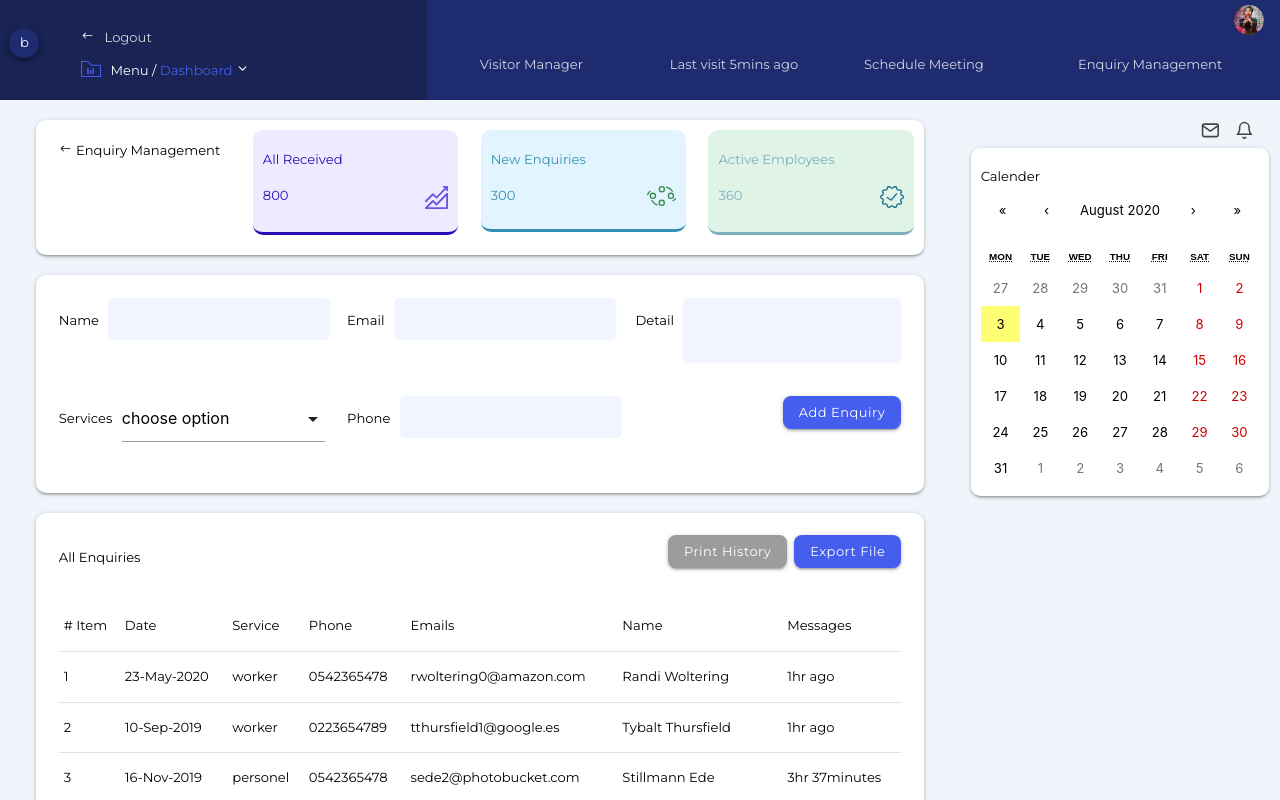
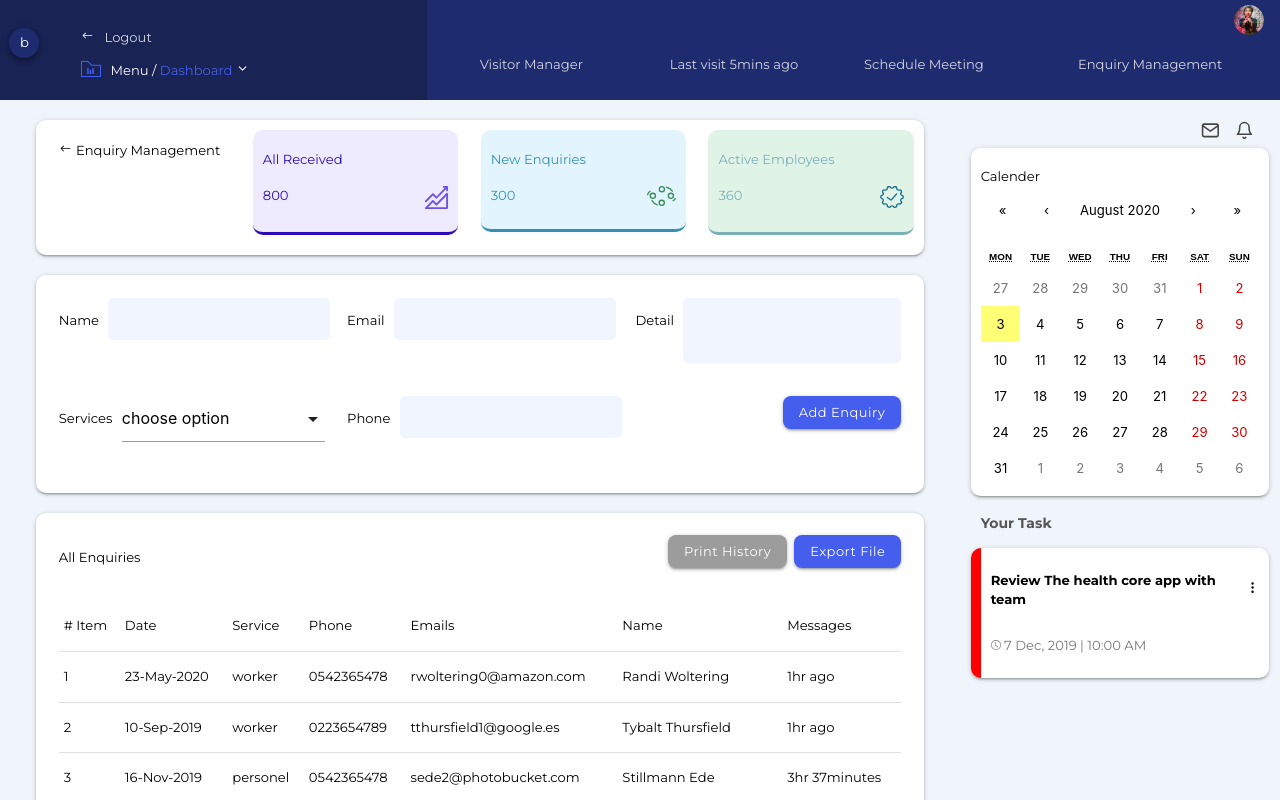
Before and after one commit to danielkpodo/webber-test, a React (Create React App) app: page / in a window 1280 px wide. Shown: the top 800 px of the page. Built offline with nearby package versions, Linux system fonts and the light colour scheme.

Commit message:
added task manager

```diff
--- /dev/null
+++ b/src/components/sidebar/Task.js
@@ -0,0 +1,26 @@
+import React from "react";
+import { BsThreeDotsVertical } from "react-icons/bs";
+import { BsClock } from "react-icons/bs";
+
+const Task = () => {
+  return (
+    <div className="task">
+      <h6>Your Task</h6>
+      <div className="content z-depth-1">
+        <div className="duty">
+          <p>Review The health core app with team</p>
+          <p>
+            <BsThreeDotsVertical />
+          </p>
+        </div>
+        <div className="timeline">
+          <p>
+            <BsClock class="clock" /> 7 Dec, 2019 | 10:00 AM
+          </p>
+        </div>
+      </div>
+    </div>
+  );
+};
+
+export default Task;
--- a/src/containers/App.css
+++ b/src/containers/App.css
@@ -241,6 +241,35 @@
   border: none;
 }
 
+.task h6 {
+  color: #555;
+  font-size: 14px;
+  padding: 0.625rem;
+  font-weight: 900;
+}
+.task .content {
+  background: #fff;
+  border-radius: 10px;
+  color: #000;
+  padding: 0.625rem;
+  border-left: 10px solid red;
+}
+.task .content .duty {
+  display: flex;
+  justify-content: space-between;
+  align-items: center;
+}
+.task .content .duty > p {
+  font-weight: 600;
+}
+.task .timeline p {
+  color: #555;
+  opacity: 0.8;
+}
+.task .clock {
+  font-size: 10px;
+}
+
 #footer {
   background: #ededed;
   color: #000;
--- a/src/containers/App.js
+++ b/src/containers/App.js
@@ -7,6 +7,7 @@ import Table from "../components/table/Table";
 import Footer from "../components/Footer";
 import Notifications from "../components/sidebar/Notifications";
 import Calender from "../components/sidebar/Calender";
+import Task from "../components/sidebar/Task";
 
 function App() {
   return (
@@ -22,10 +23,11 @@ function App() {
           <div className="col l3 sidebar-resizer">
             <Notifications />
             <Calender />
+            <Task />
           </div>
         </div>
-        <Footer />
       </main>
+      <Footer />
     </div>
   );
 }
--- a/src/containers/App.scss
+++ b/src/containers/App.scss
@@ -6,6 +6,7 @@
 @import "./scss/partials/enquiry-table";
 @import "./scss/partials/notifications";
 @import "./scss/partials/calender";
+@import "./scss/partials/task";
 @import "./scss/partials/footer";
 
 body {
--- /dev/null
+++ b/src/containers/scss/partials/_task.scss
@@ -0,0 +1,33 @@
+.task {
+  h6 {
+    color: #555;
+    font-size: 14px;
+    padding: 0.625rem;
+    font-weight: 900;
+  }
+  .content {
+    background: #fff;
+    border-radius: 10px;
+    color: #000;
+    padding: 0.625rem;
+    border-left: 10px solid red;
+    .duty {
+      > p {
+        font-weight: 600;
+      }
+      display: flex;
+      justify-content: space-between;
+      align-items: center;
+    }
+  }
+
+  .timeline {
+    p {
+      color: #555;
+      opacity: 0.8;
+    }
+  }
+  .clock {
+    font-size: 10px;
+  }
+}
```
Also changed, not shown: 1 other file (tests, documents, lock files or other folders).
